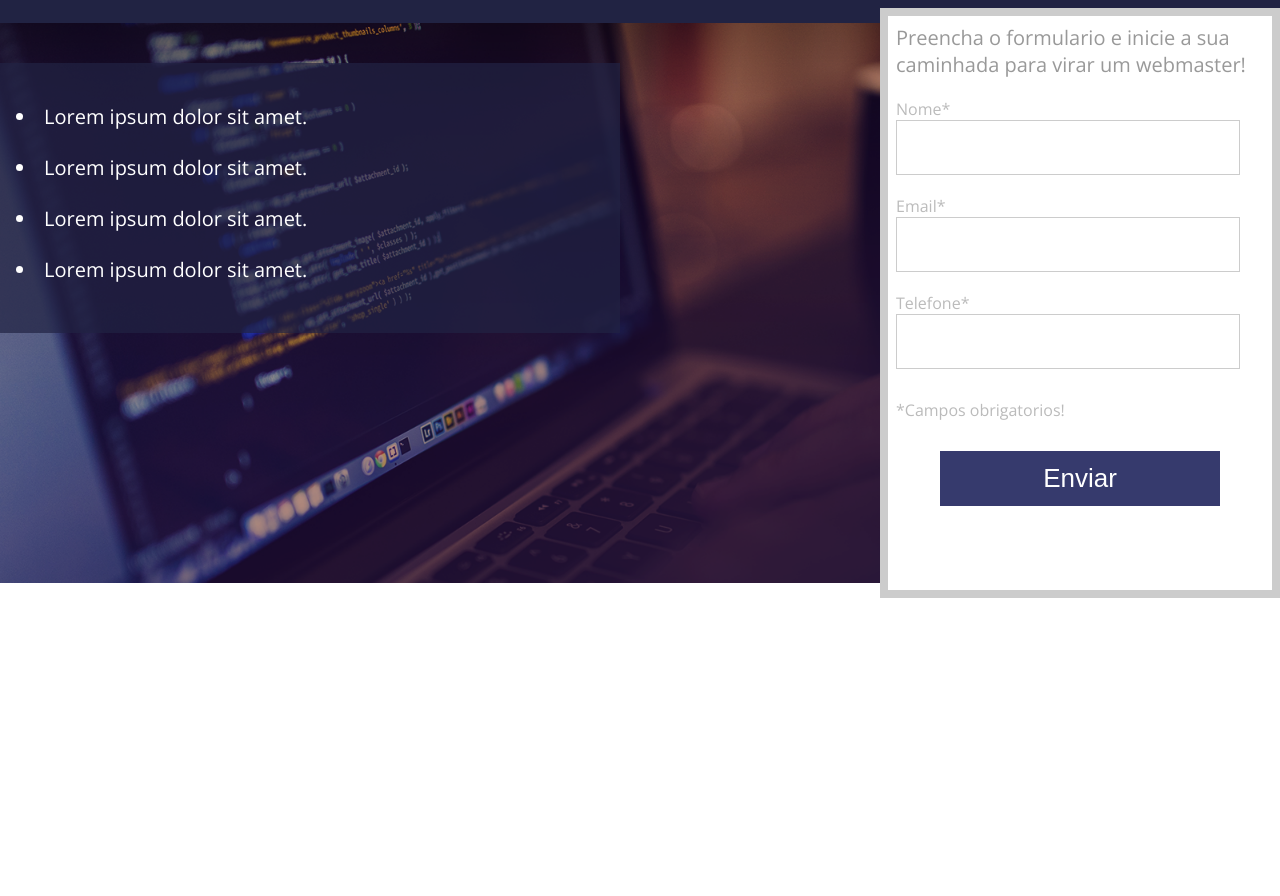
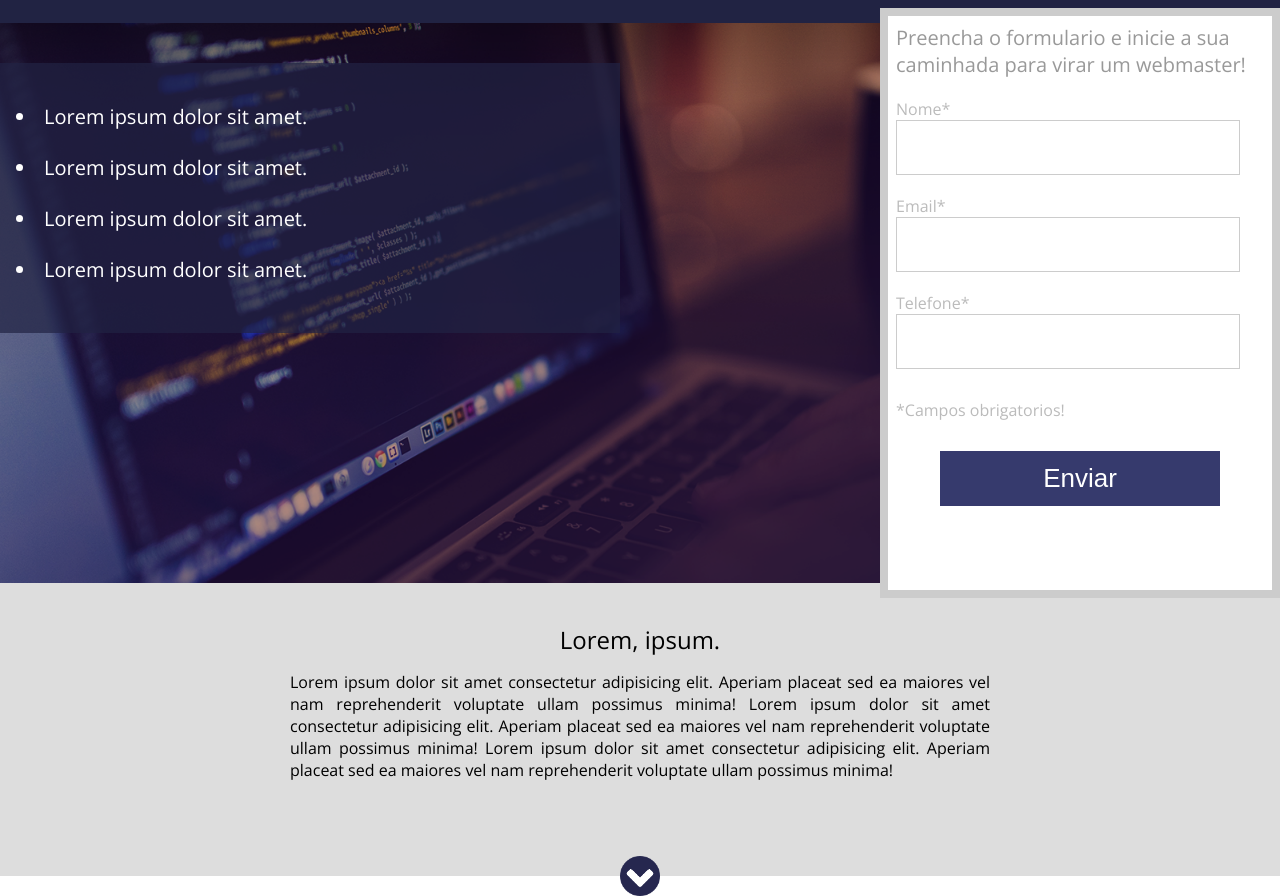
Before and after one commit to jefmaeda/DevFrom, a plain HTML site: page index.html in a window 1280 px wide. Shown: the part 67-963 px from the top of the page. Before the commit the page ends 800 px from the top, so only its background shows below. Drawn offline with nearby package versions, Linux system fonts and the light colour scheme.

Commit message:
add arrow

```diff
--- a/css/style.css
+++ b/css/style.css
@@ -11,6 +11,7 @@
   --form-tag: #bbb;
   --form-button: #363a6d;
   --list-bg: rgba(33,35,67,0.7);
+  --container-bg: #ddd;
 }
 
 body{
@@ -119,3 +120,33 @@ body{
   color: var(--form-bg);
   margin-top: 2.4rem;
 }
+
+.container-2{
+  padding: 4rem 0;
+  background-color: var(--container-bg);
+  text-align: center;
+}
+
+.container-2 h2{
+  font-weight: normal;
+  font-size: 2.4rem;
+}
+
+.container-2 p{
+  margin: 1.5rem 0;
+  width: 70rem;
+  font-size: 1.6rem;
+  display: inline-block;
+  text-align: justify;
+}
+
+.arrow{
+  position: relative;
+  top: 6rem;
+  left: 50%;
+  margin-left: -2rem;
+  width: 4rem;
+  height: 4rem;
+  background-image: url("../assets/arrow.png");
+  background-size: 100%;
+}
--- a/index.html
+++ b/index.html
@@ -49,7 +49,7 @@ usar o form com flex e 20 de gap
 
               <p class="warning">*Campos obrigatorios!</p>
               <div class="input-submit-container">
-                <input type="submit" name="acao" value="Enviar">
+                <input type="submit" name="acao" value="Enviar" />
               </div>
             </form>
           </div>
@@ -65,6 +65,24 @@ usar o form com flex e 20 de gap
       </div>
     </header>
 
-    <main></main>
+    <main>
+      <div class="container-2">
+        <div class="center">
+          <h2>Lorem, ipsum.</h2>
+          <p>
+            Lorem ipsum dolor sit amet consectetur adipisicing elit. Aperiam
+            placeat sed ea maiores vel nam reprehenderit voluptate ullam
+            possimus minima!
+            Lorem ipsum dolor sit amet consectetur adipisicing elit. Aperiam
+            placeat sed ea maiores vel nam reprehenderit voluptate ullam
+            possimus minima!
+            Lorem ipsum dolor sit amet consectetur adipisicing elit. Aperiam
+            placeat sed ea maiores vel nam reprehenderit voluptate ullam
+            possimus minima!
+          </p>
+          <div class="arrow"></div>
+        </div>
+      </div>
+    </main>
   </body>
 </html>
```
